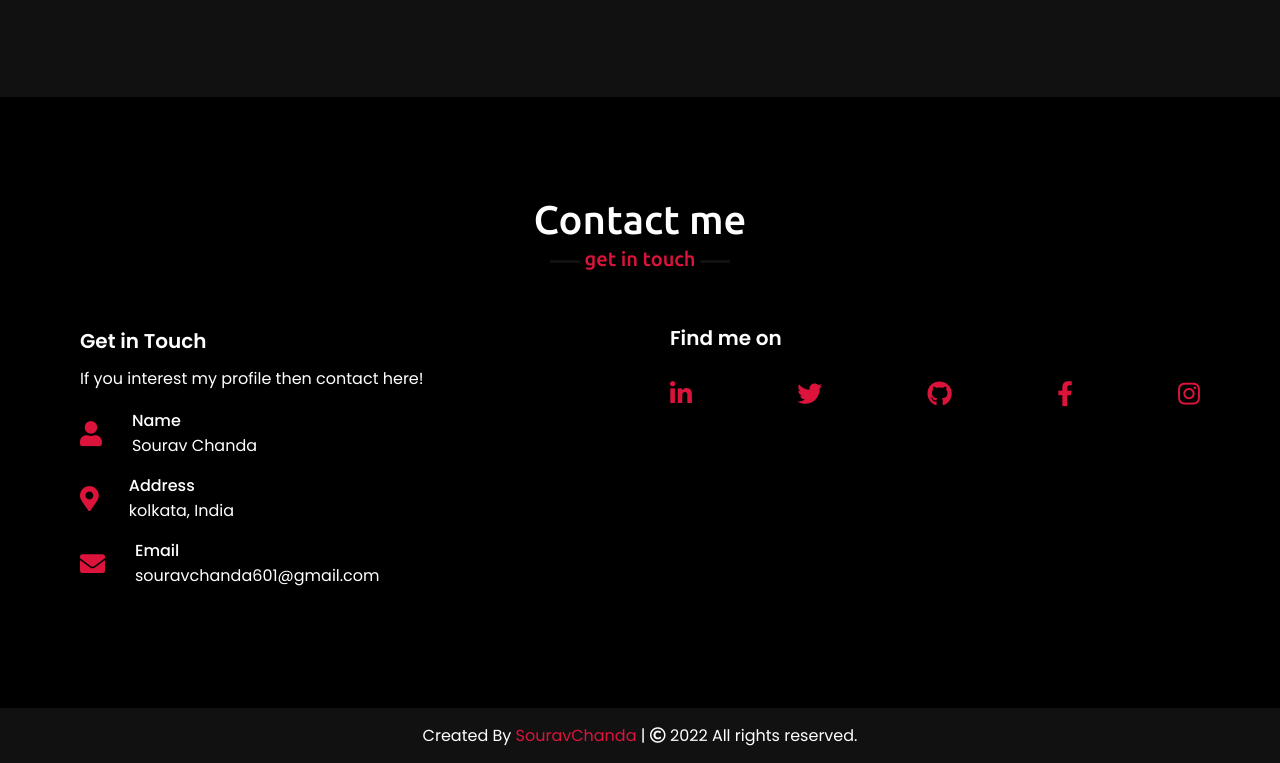
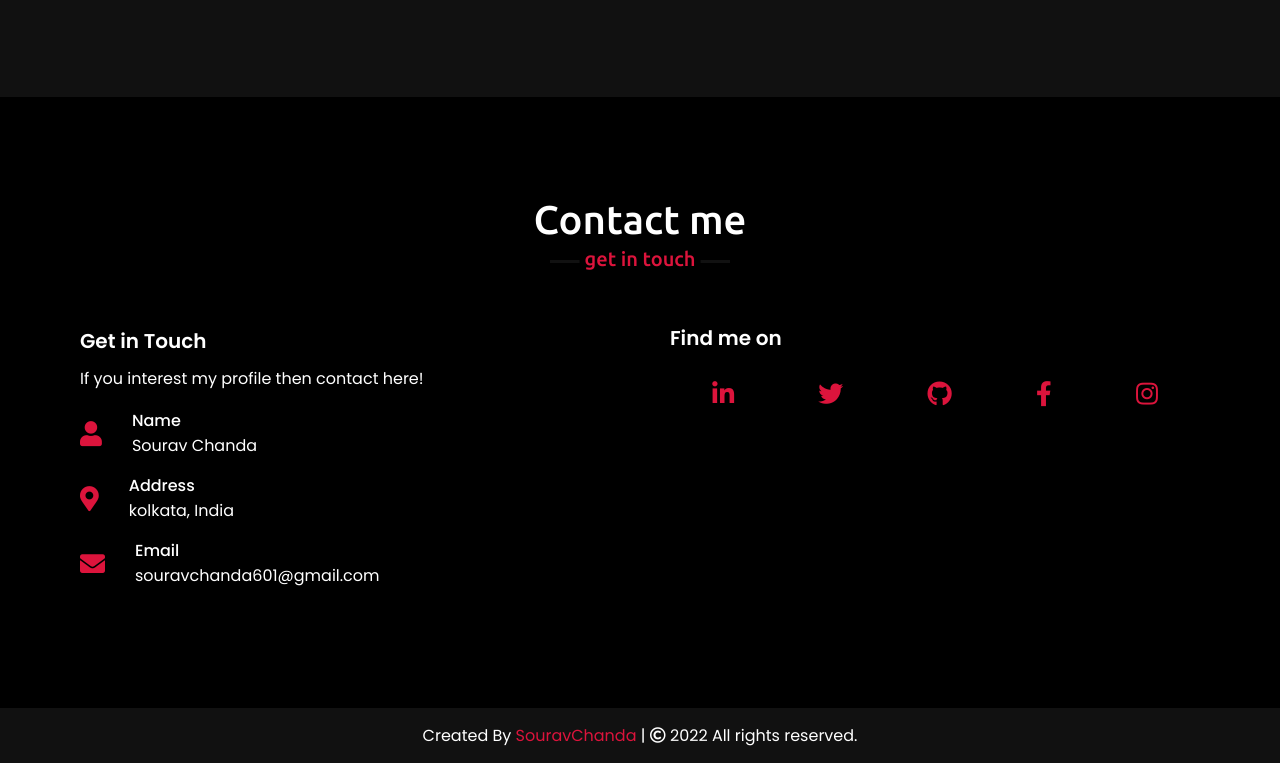
Before and after one commit to ChandaSourav/ChandaSourav.github.io, a plain HTML site: page index.html in a window 1280 px wide. Shown: the part 2033-2796 px from the top of the page. Drawn offline with nearby package versions, Linux system fonts and the light colour scheme.

```diff
--- a/index.html
+++ b/index.html
@@ -119,7 +119,7 @@
                 <div class="column right" style="margin-bottom: 180px;">
                     <div class="text">Find me on</div>
                     <div class="#">
-                        <div class="row" style="justify-content: space-between;">
+                        <div class="row" style="justify-content: space-around;">
                             <a href="https://www.linkedin.com/in/sourav-chanda-6168a720b/"><i class="fab fa-linkedin-in" aria-hidden="true"></i></a>
                             <a href="https://twitter.com/souravchanda445/"><i class="fab fa-twitter" aria-hidden="true"></i></a>
                             <a href="https://github.com/souravchanda001"><i class="fab fa-github" aria-hidden="true"></i></a>
```
